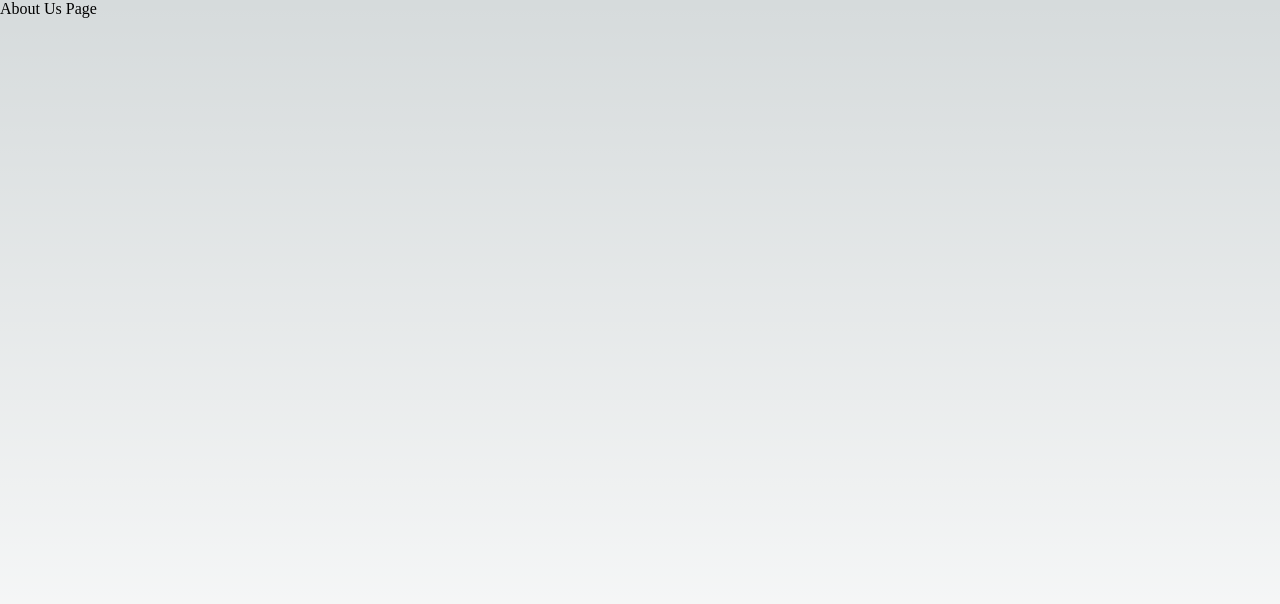
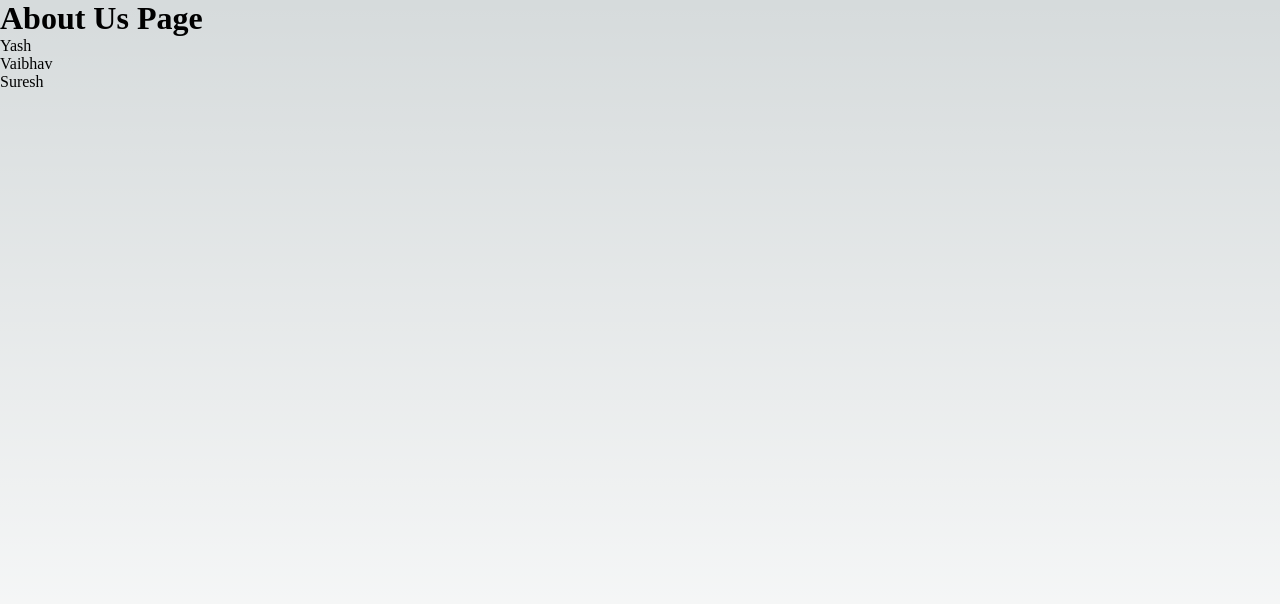
Before and after one commit to Akash-Rajmane/nextjs, a Next.js app: page /aboutus in a window 1280 px wide. Shown: the top 604 px of the page. Built offline with nearby package versions, Linux system fonts and the light colour scheme.

Commit message:
changes to aboutsus page

```diff
--- a/src/pages/aboutus/index.js
+++ b/src/pages/aboutus/index.js
@@ -1,8 +1,23 @@
-import React from 'react'
+import React from 'react';
+import Link from 'next/link';
 
 const About = () => {
   return (
-    <div style={{height:"100vh"}}>About Us Page</div>
+    <div style={{height:"100vh"}}>
+      <h1>About Us Page</h1>
+      <ul>
+        <li>
+          <Link href="/aboutus/1">Yash</Link>
+        </li>
+        <li>
+          <Link href="/aboutus/2">Vaibhav</Link>
+        </li>
+        <li>
+          <Link href="/aboutus/3">Suresh</Link>
+        </li>
+      </ul>
+
+    </div>
   )
 }
 
```
